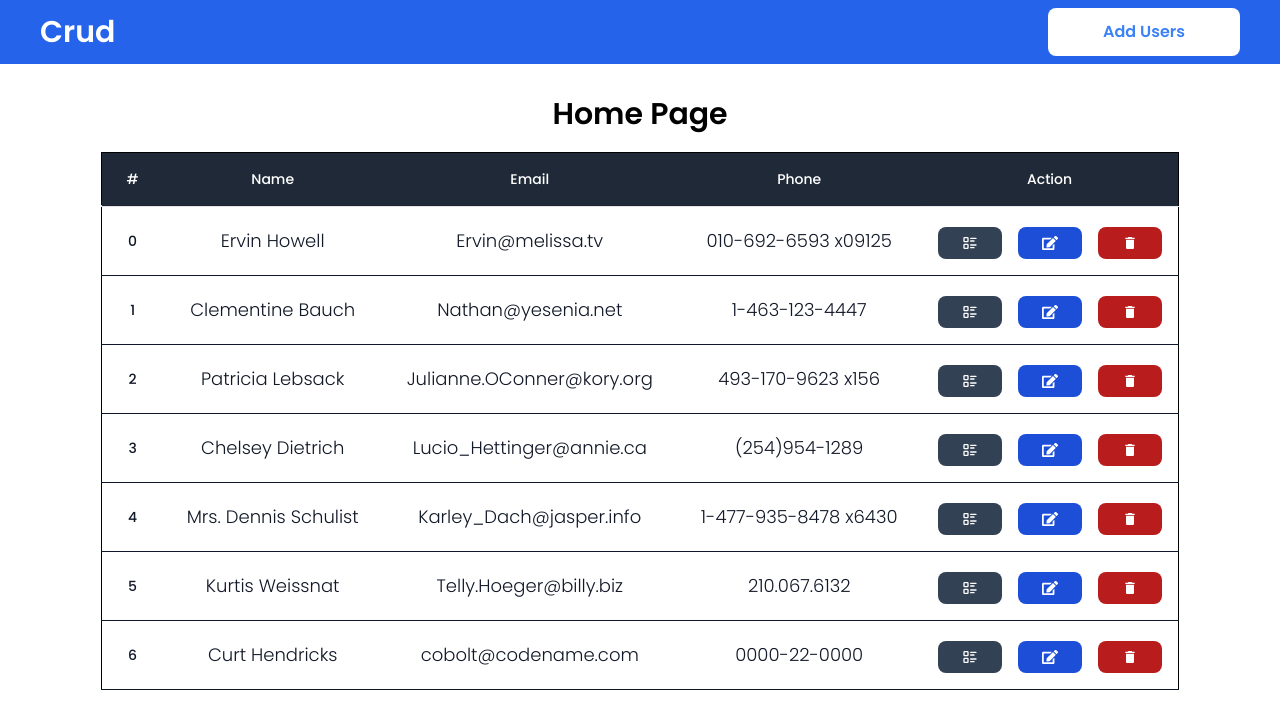
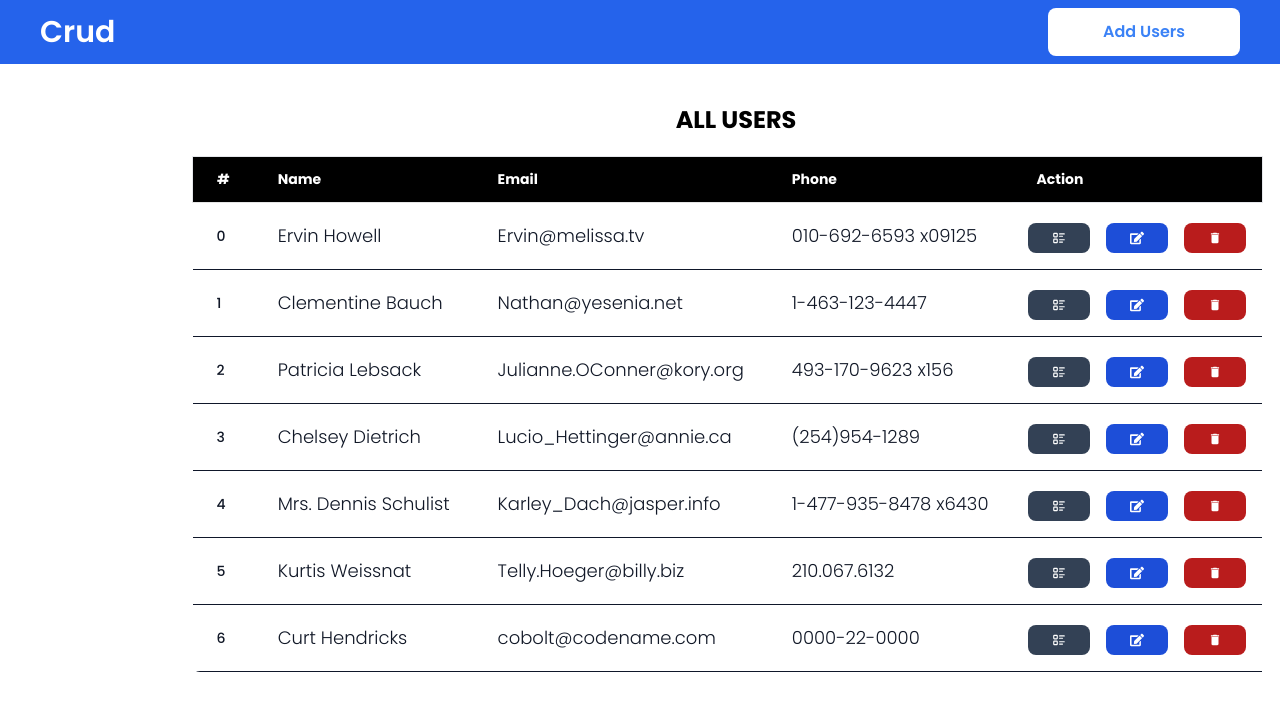
Before and after one commit to urbain32/crud-axios-app, a React (Create React App) app: page / in a window 1280 px wide. Shown: the top 712 px of the page. Built offline with nearby package versions, Linux system fonts and the light colour scheme; data requests are answered from the project's data file.

Commit message:
home js table modification

```diff
--- a/src/pages/Home.js
+++ b/src/pages/Home.js
@@ -13,57 +13,44 @@ const Home = () => {
     });
   }, []);
   return (
-    <div className='w-full h-full flex flex-col px-10 py-8'>
-      <div className='w-full flex flex-col  min-h-[50%]  justify-center items-center'>
-        <h1 className='text-black text-3xl font-semibold '>Home Page</h1>
-        <table className='w-90vh relative  text-center overflow-hidden overflow-y-scroll mt-5 rounded-lg border border-black '>
-          <thead className='border-b bg-gray-800'>
+    <div class=' md:ml-48  mt-10 overflow-x-auto relative sm:rounded-lg'>
+      <h1 className='flex justify-center items-center text-2xl mb-5 font-bold'>ALL USERS</h1>
+      <table class=' text-sm text-left text-white  '>
+        <thead class='border bg-black'>
           <tr>
-              <th
-                scope='col'
-                className='text-sm font-medium text-white px-6 py-4'
-              >
+            <th scope='col' class='py-3 px-6'>
               #
             </th>
-              <th
-                scope='col'
-                className='text-sm font-medium text-white px-6 py-4'
-              >
+            <th scope='col' class='py-3 px-6'>
               Name
             </th>
-              <th
-                scope='col'
-                className='text-sm font-medium text-white px-6 py-4'
-              >
+            <th scope='col' class='py-3 px-6'>
               Email
             </th>
-              <th
-                scope='col'
-                className='text-sm font-medium text-white px-6 py-4'
-              >
+            <th scope='col' class='py-3 px-6'>
               Phone
             </th>
-              <th
-                scope='col'
-                className='text-sm font-medium text-white px-6 py-4'
-              >
+            <th scope='col' class='py-3 px-6'>
               Action
             </th>
           </tr>
         </thead>
         <tbody>
           {users.map((user, index) => (
-              <tr className='bg-white border-b border-b-slate-900 ' key={index}>
-                <td className='px-6 py-4 whitespace-nowrap text-sm font-medium text-gray-900'>
+            <tr
+              className='bg-white border-b border-b-slate-900 hover:bg-gray-200 '
+              key={index}
+            >
+              <td className='px-6 py-4 whitespace-nowrap text-sm font-medium text-gray-900 '>
                 {index}
               </td>
-                <td className='text-lg text-gray-900 font-light px-6 py-4 whitespace-nowrap'>
+              <td className='text-lg text-gray-900 font-light px-6 py-4 whitespace-nowrap '>
                 {user.name}
               </td>
-                <td className='text-lg text-gray-900 font-light px-6 py-4 whitespace-nowrap'>
+              <td className='text-lg text-gray-900 font-light px-6 py-4 whitespace-nowrap '>
                 {user.email}
               </td>
-                <td className='text-lg text-gray-900 font-light px-6 py-4 whitespace-nowrap'>
+              <td className='text-lg text-gray-900 font-light px-6 py-4 whitespace-nowrap '>
                 {user.phone}
               </td>
               <td className='flex justify-center items-center space-x-4 mt-1 p-4 '>
@@ -83,7 +70,7 @@ const Home = () => {
           ))}
         </tbody>
       </table>
-      </div>
+      {/* </div> */}
     </div>
   );
 };
```
Lines whose indentation alone changed are shown as unchanged.
